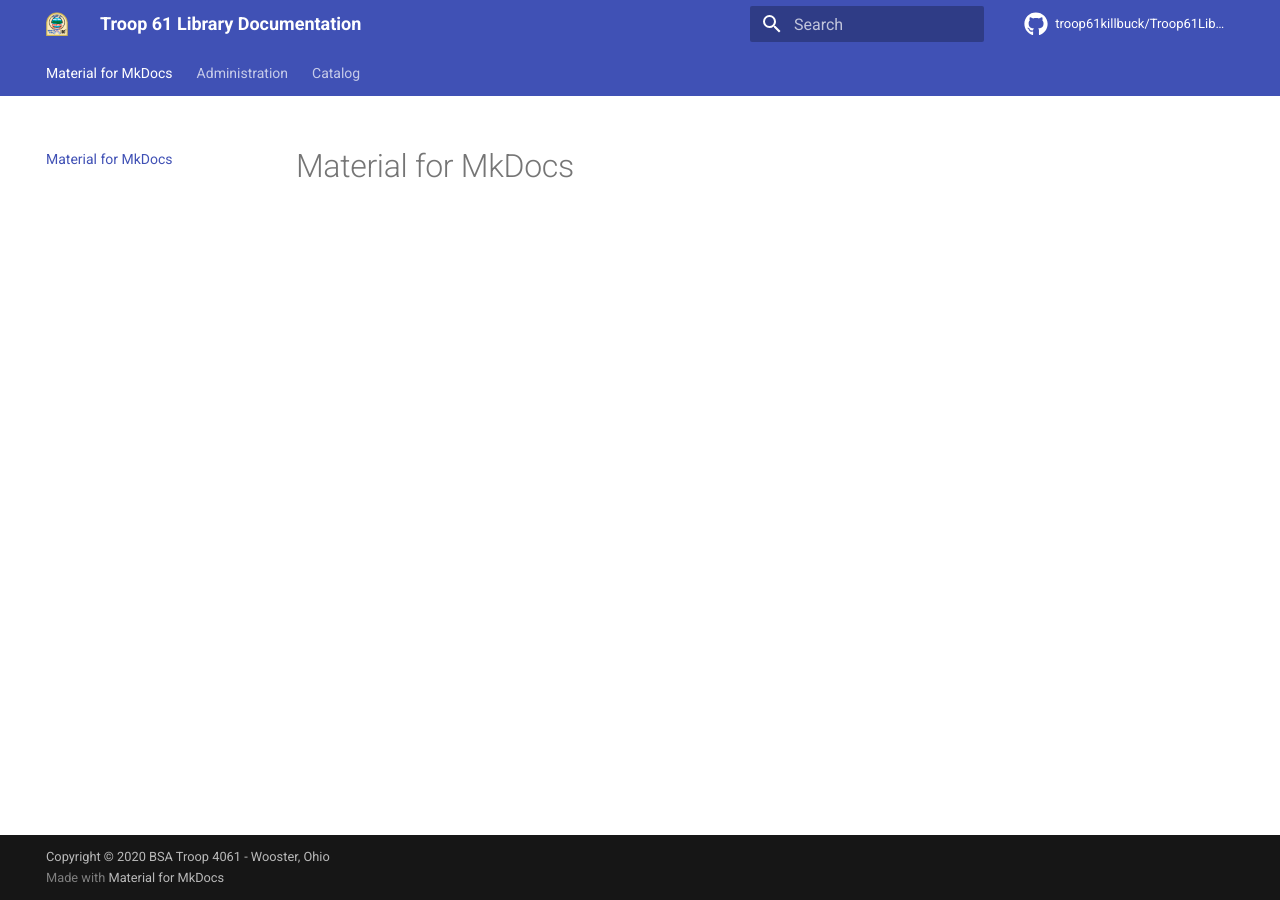
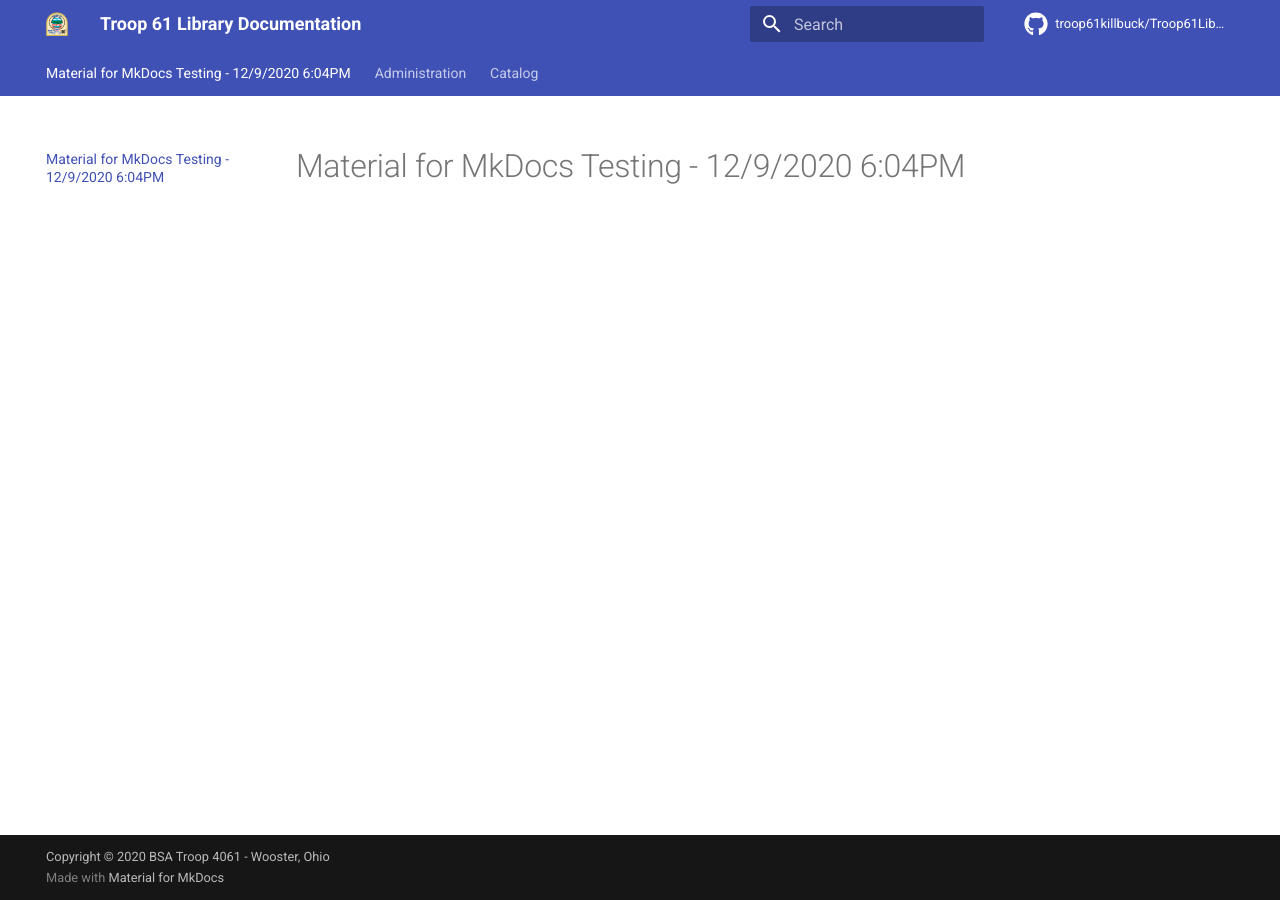
Before and after one commit to jackveney/Troop61LibraryDocs, an MkDocs documentation site: the page built from docs/index.md, in a window 1280 px wide. Built offline with MkDocs 1.6.1 and Material for MkDocs 9.7.7, drawn with Linux system fonts in a browser that asks for light colours; comment, search, counter and statistics services are not loaded.

Commit message:
Update index.md

```diff
--- a/docs/index.md
+++ b/docs/index.md
@@ -1,3 +1,3 @@
 ---
-title: Material for MkDocs
+title: Material for MkDocs Testing - 12/9/2020 6:04PM
 ---
```
